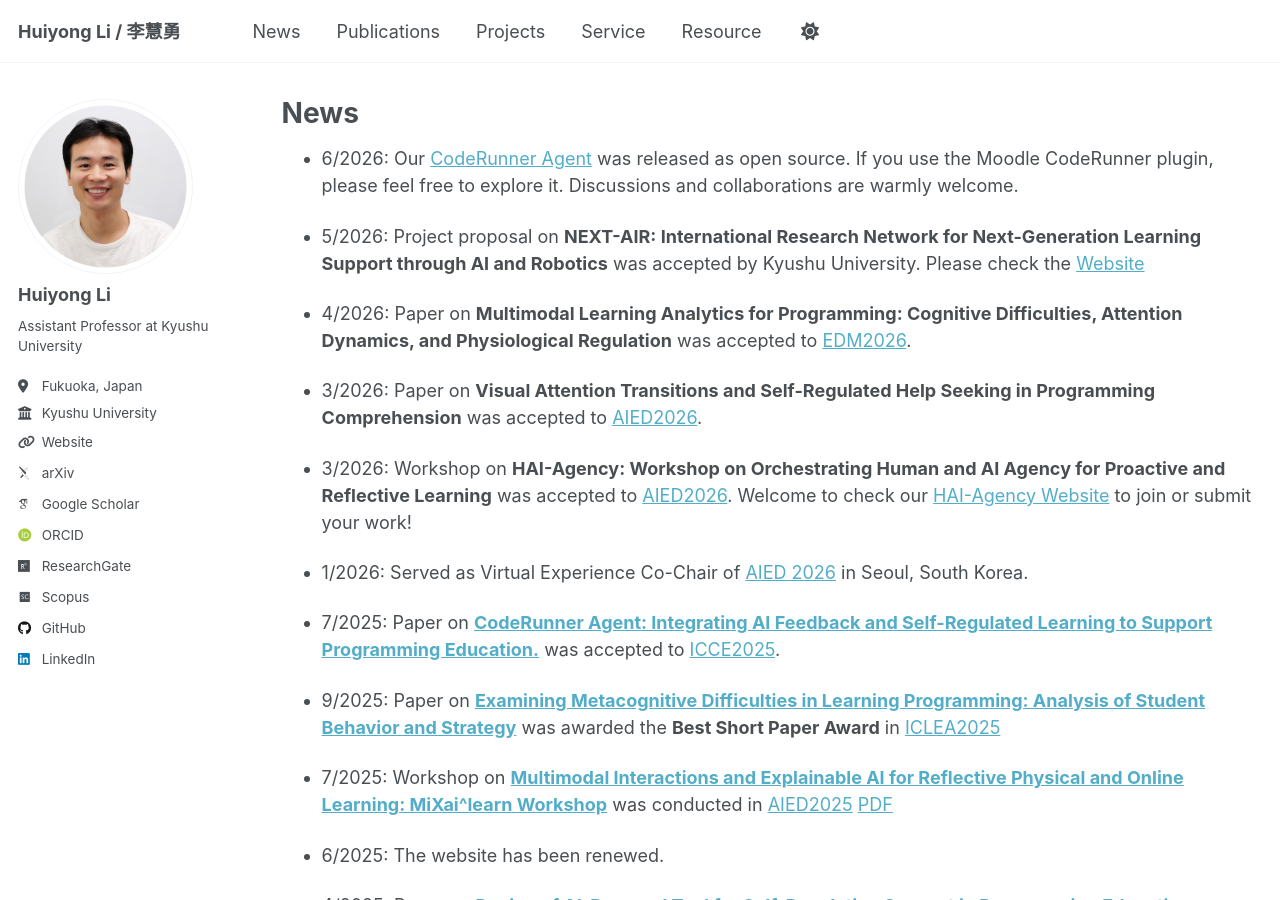
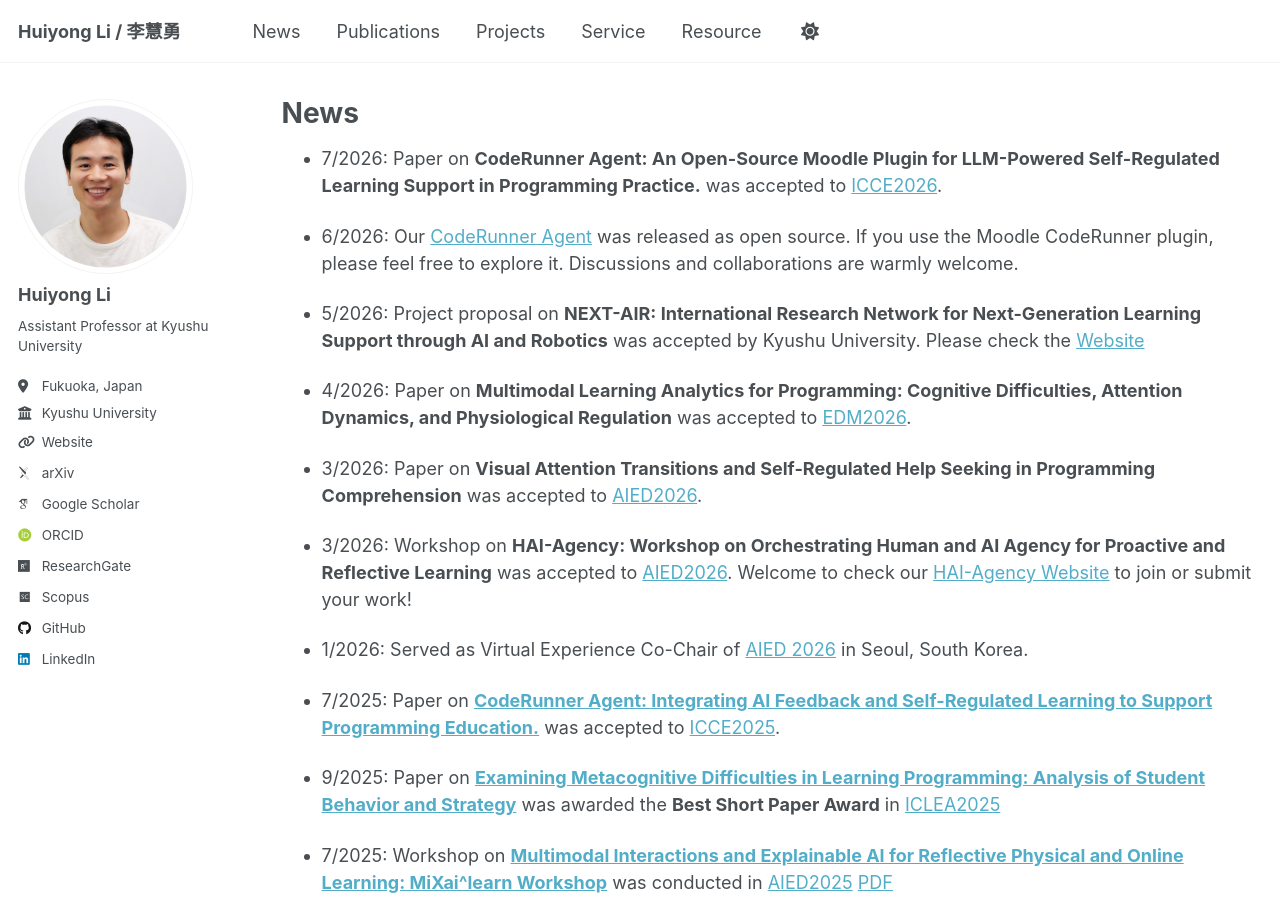
Before and after one commit to li-huiyong/li-huiyong.github.io, a Jekyll site: the page built from _pages/news.md, in a window 1280 px wide and 900 px high. Built offline with Jekyll 4.4.1, drawn with Linux system fonts in a browser that asks for light colours; some web fonts are replaced.

Commit message:
add ICCE2026 news

```diff
--- a/_pages/news.md
+++ b/_pages/news.md
@@ -6,6 +6,8 @@ author_profile: true
 ---
 
 {% include base_path %}
+
+* 7/2026: Paper on **CodeRunner Agent: An Open-Source Moodle Plugin for LLM-Powered Self-Regulated Learning Support in Programming Practice.** was accepted to [ICCE2026](https://icce2026.csse.canterbury.ac.nz/).
 
 * 6/2026: Our [CodeRunner Agent](https://github.com/open-aied/coderunner-agent) was released as open source. If you use the Moodle CodeRunner plugin, please feel free to explore it. Discussions and collaborations are warmly welcome.
 
```
